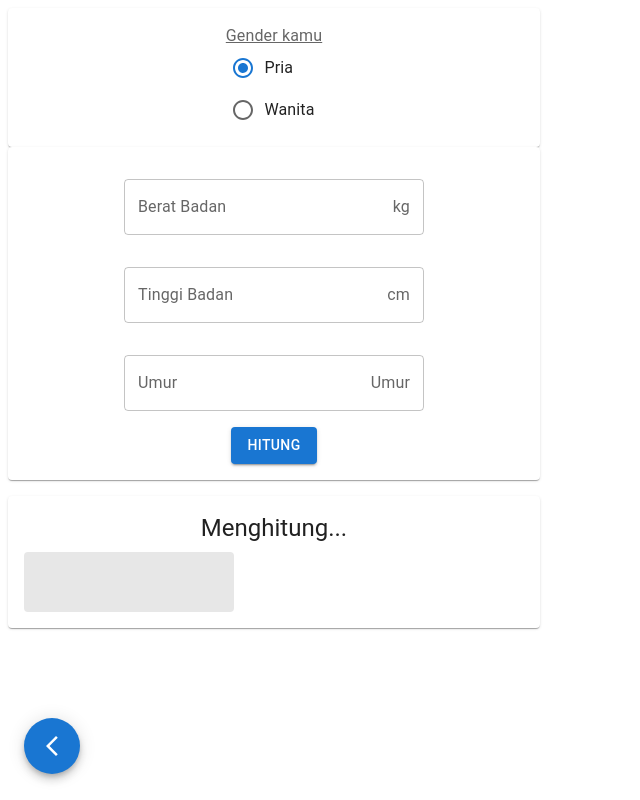
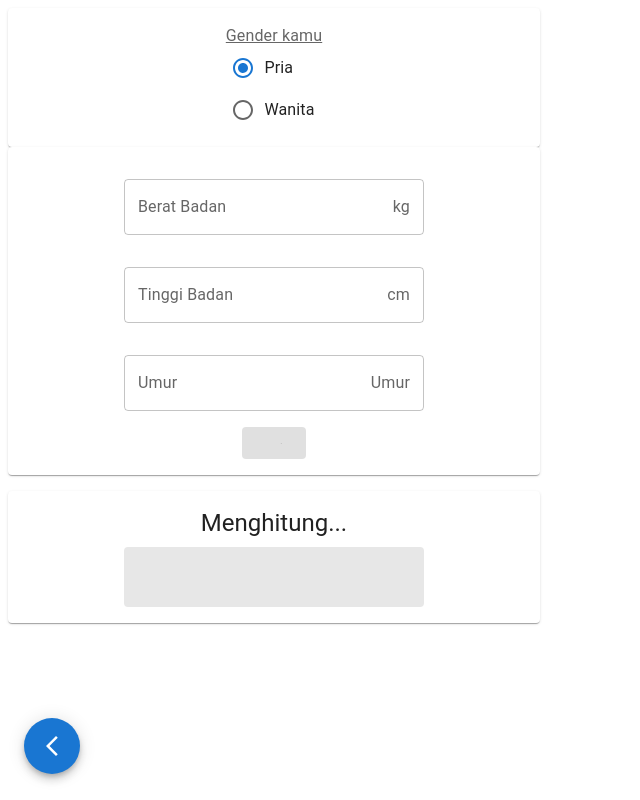
Before and after one commit to radjikinseptiawan/health_and_care, a React (Vite) app: page /CalorieCalc in a window 1280 px wide. Both pictures are taken after a click on the button "HITUNG". Shown: the whole page, without its empty margins (0-640 px from the left). Built offline with nearby package versions, Linux system fonts and the light colour scheme.

Commit message:
commited

```diff
--- a/src/component/CalculatorCalorie/index.tsx
+++ b/src/component/CalculatorCalorie/index.tsx
@@ -2,6 +2,7 @@
 import { Box, Button, FormControl, FormControlLabel, FormLabel, InputAdornment, Paper, Radio, RadioGroup, Skeleton, TextField, Typography } from "@mui/material";
 import React, { useEffect, useState } from "react";
 import AOS from 'aos'
+import { LoadingButton } from "@mui/lab";
 
 export default function SetGender() {
     const [isMan,setIsMan] = useState(true)
@@ -142,15 +143,22 @@ export default function SetGender() {
             }}
             ></TextField>
         <br></br>
-        <Button variant="contained" color="primary" onClick={()=> chooseMode(weightBody,heightBody,age)}>Hitung</Button>
+        {
+            pending ?
+            <LoadingButton loading variant="contained" sx={{p:2}}/>
+            :
+            <Button variant="contained" color="primary" onClick={()=> chooseMode(weightBody,heightBody,age)}>Hitung</Button>
+        }
         </Paper>
 
-        <Paper sx={{width:500,p:2,textAlign:"center",mt:2}} data-aos="fade-down">
+        <Paper sx={{width:500,p:2,display:'flex',flexDirection:"column",justifyContent:"center",alignItems:'center',mt:2}} data-aos="fade-down">
            {pending ? <Typography variant="h5" gutterBottom>Menghitung...</Typography>: <Typography variant="h5" gutterBottom>
             Nilai Di Dapatkan</Typography>}
             {
             pending ?
-                <Skeleton variant="rounded" width={210} height={60} />
+                <Box sx={{mx:'auto'}}>
+                <Skeleton variant="rounded" width={300} height={60} />
+                </Box>
                 :
                 <Typography variant="subtitle1" gutterBottom>
                     {result}
```
